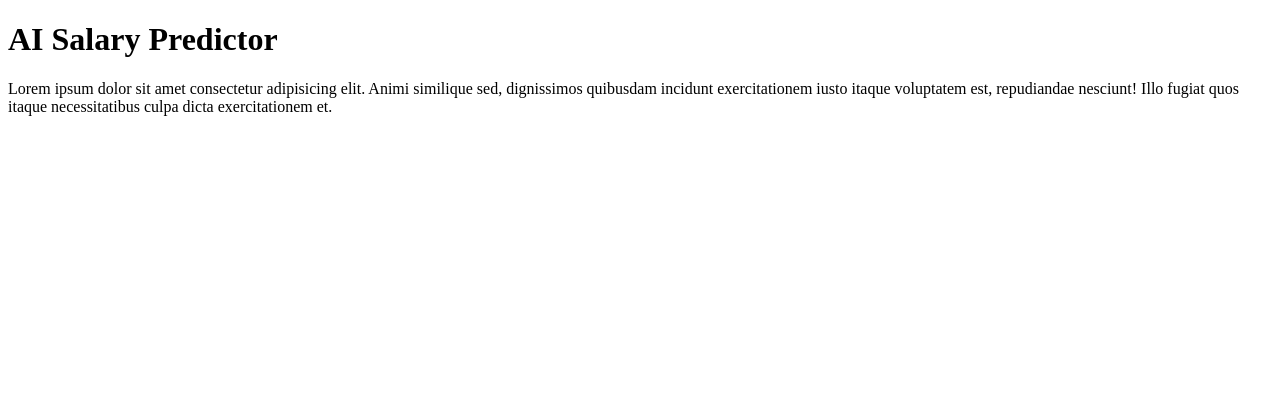
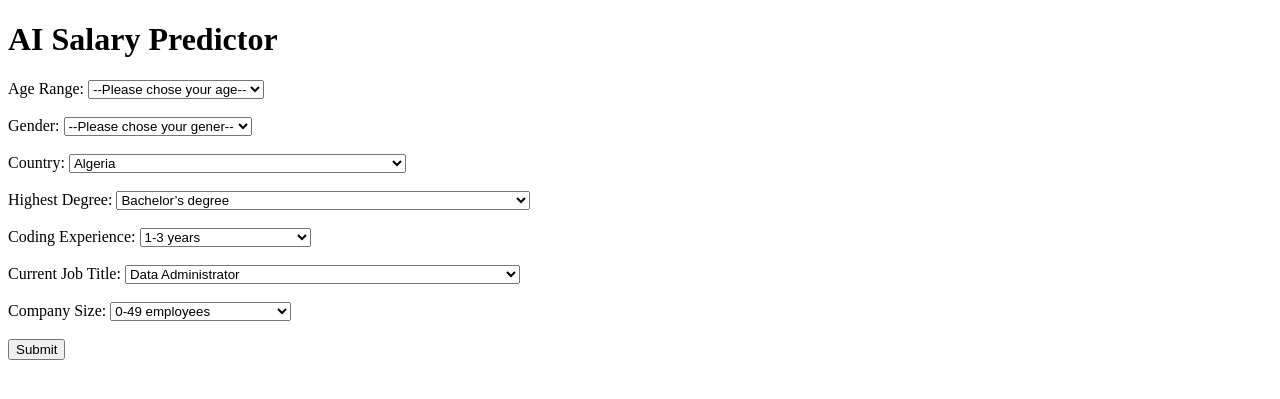
Before and after one commit to luketruesdale/pair-programing---Luke, a Flask app: page / in a window 1280 px wide. Shown: the top 399 px of the page. Run offline with Flask 3, Linux system fonts and the light colour scheme.

Commit message:
WIP - changing drivers

```diff
--- a/templates/index.html
+++ b/templates/index.html
@@ -2,11 +2,161 @@
 %} {%block content%}
 
 <h1>AI Salary Predictor</h1>
-<p>
-  Lorem ipsum dolor sit amet consectetur adipisicing elit. Animi similique sed,
-  dignissimos quibusdam incidunt exercitationem iusto itaque voluptatem est,
-  repudiandae nesciunt! Illo fugiat quos itaque necessitatibus culpa dicta
-  exercitationem et.
-</p>
+
+<form action="/predict" method="POST">
+
+  <!-- Age -->
+  <label for="age">Age Range:</label>
+  <select id="age" name="age" required>
+    <option value=""> --Please chose your age-- </option>
+    <option value="0">18-21</option>
+    <option value="1">22-24</option>
+    <option value="2">25-29</option>
+    <option value="3">30-34</option>
+    <option value="4">35-39</option>
+    <option value="5">40-44</option>
+    <option value="6">45-49</option>
+    <option value="7">50-54</option>
+    <option value="8">55-59</option>
+    <option value="9">60-69</option>
+    <option value="10">70+</option>
+  </select>
+  <br><br>
+
+  <!-- Gender -->
+  <label for="gender">Gender:</label>
+  <select id="gender" name="gender" required>
+    <option value=""> --Please chose your gener-- </option>
+    <option value="0">Man</option>
+    <option value="1">Nonbinary</option>
+    <option value="2">Prefer not to say</option>
+    <option value="3">Prefer to self-describe</option>
+    <option value="4">Woman</option>
+  </select>
+  <br><br>
+
+  <!-- Country -->
+  <label for="country">Country:</label>
+  <select id="country" name="country">
+    <option value="0">Algeria</option>
+    <option value="1">Argentina</option>
+    <option value="2">Australia</option>
+    <option value="3">Bangladesh</option>
+    <option value="4">Belgium</option>
+    <option value="5">Brazil</option>
+    <option value="6">Cameroon</option>
+    <option value="7">Canada</option>
+    <option value="8">Chile</option>
+    <option value="9">China</option>
+    <option value="10">Colombia</option>
+    <option value="11">Czech Republic</option>
+    <option value="12">Ecuador</option>
+    <option value="13">Egypt</option>
+    <option value="14">Ethiopia</option>
+    <option value="15">France</option>
+    <option value="16">Germany</option>
+    <option value="17">Ghana</option>
+    <option value="18">Hong Kong (S.A.R.)</option>
+    <option value="19">I do not wish to disclose my location</option>
+    <option value="20">India</option>
+    <option value="21">Indonesia</option>
+    <option value="22">Iran, Islamic Republic of...</option>
+    <option value="23">Ireland</option>
+    <option value="24">Israel</option>
+    <option value="25">Italy</option>
+    <option value="26">Japan</option>
+    <option value="27">Kenya</option>
+    <option value="28">Malaysia</option>
+    <option value="29">Mexico</option>
+    <option value="30">Morocco</option>
+    <option value="31">Nepal</option>
+    <option value="32">Netherlands</option>
+    <option value="33">Nigeria</option>
+    <option value="34">Other</option>
+    <option value="35">Pakistan</option>
+    <option value="36">Peru</option>
+    <option value="37">Philippines</option>
+    <option value="38">Poland</option>
+    <option value="39">Portugal</option>
+    <option value="40">Romania</option>
+    <option value="41">Russia</option>
+    <option value="42">Saudi Arabia</option>
+    <option value="43">Singapore</option>
+    <option value="44">South Africa</option>
+    <option value="45">South Korea</option>
+    <option value="46">Spain</option>
+    <option value="47">Sri Lanka</option>
+    <option value="48">Taiwan</option>
+    <option value="49">Thailand</option>
+    <option value="50">Tunisia</option>
+    <option value="51">Turkey</option>
+    <option value="52">Ukraine</option>
+    <option value="53">United Arab Emirates</option>
+    <option value="54">United Kingdom of Great Britain and Northern Ireland</option>
+    <option value="55">United States of America</option>
+    <option value="56">Viet Nam</option>
+    <option value="57">Zimbabwe</option>
+  </select>
+  <br><br>
+
+  <!-- Highest Degree -->
+  <label for="highest_deg">Highest Degree:</label>
+  <select id="highest_deg" name="highest_deg">
+    <option value="0">Bachelor’s degree</option>
+    <option value="1">Doctoral degree</option>
+    <option value="2">I prefer not to answer</option>
+    <option value="3">Master’s degree</option>
+    <option value="4">No formal education past high school</option>
+    <option value="5">Professional doctorate</option>
+    <option value="6">Some college/university study without earning a bachelor’s degree</option>
+  </select>
+  <br><br>
+
+  <!-- Code Experience -->
+  <label for="code_experience">Coding Experience:</label>
+  <select id="code_experience" name="code_experience">
+    <option value="0">1-3 years</option>
+    <option value="1">10-20 years</option>
+    <option value="2">20+ years</option>
+    <option value="3">3-5 years</option>
+    <option value="4">5-10 years</option>
+    <option value="5">&lt; 1 years</option>
+    <option value="6">I have never written code</option>
+  </select>
+  <br><br>
+
+  <!-- Current Title -->
+  <label for="current_title">Current Job Title:</label>
+  <select id="current_title" name="current_title">
+    <option value="0">Data Administrator</option>
+    <option value="1">Data Analyst (Business, Marketing, Financial, Quantitative, etc)</option>
+    <option value="2">Data Architect</option>
+    <option value="3">Data Engineer</option>
+    <option value="4">Data Scientist</option>
+    <option value="5">Developer Advocate</option>
+    <option value="6">Engineer (non-software)</option>
+    <option value="7">Machine Learning/ MLops Engineer</option>
+    <option value="8">Manager (Program, Project, Operations, Executive-level, etc)</option>
+    <option value="9">Other</option>
+    <option value="10">Research Scientist</option>
+    <option value="11">Software Engineer</option>
+    <option value="12">Statistician</option>
+    <option value="13">Teacher / professor</option>
+  </select>
+  <br><br>
+
+  <!-- Company Size -->
+  <label for="company_size">Company Size:</label>
+  <select id="company_size" name="company_size">
+    <option value="0">0-49 employees</option>
+    <option value="1">10,000 or more employees</option>
+    <option value="2">1000-9,999 employees</option>
+    <option value="3">250-999 employees</option>
+    <option value="4">50-249 employees</option>
+  </select>
+  <br><br>
+
+  <button type="submit">Submit</button>
+</form>
 
 {% endblock %}
```
